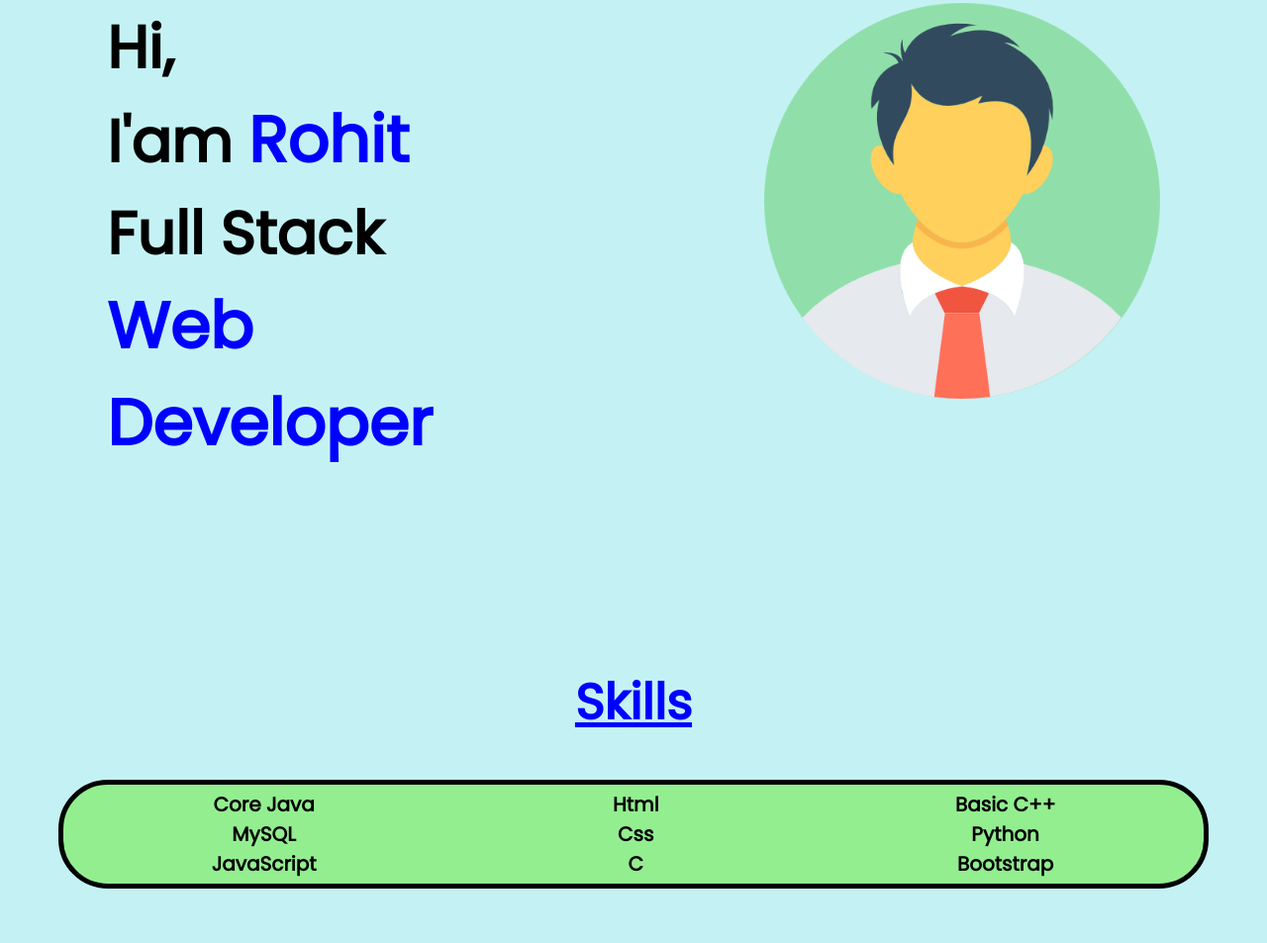
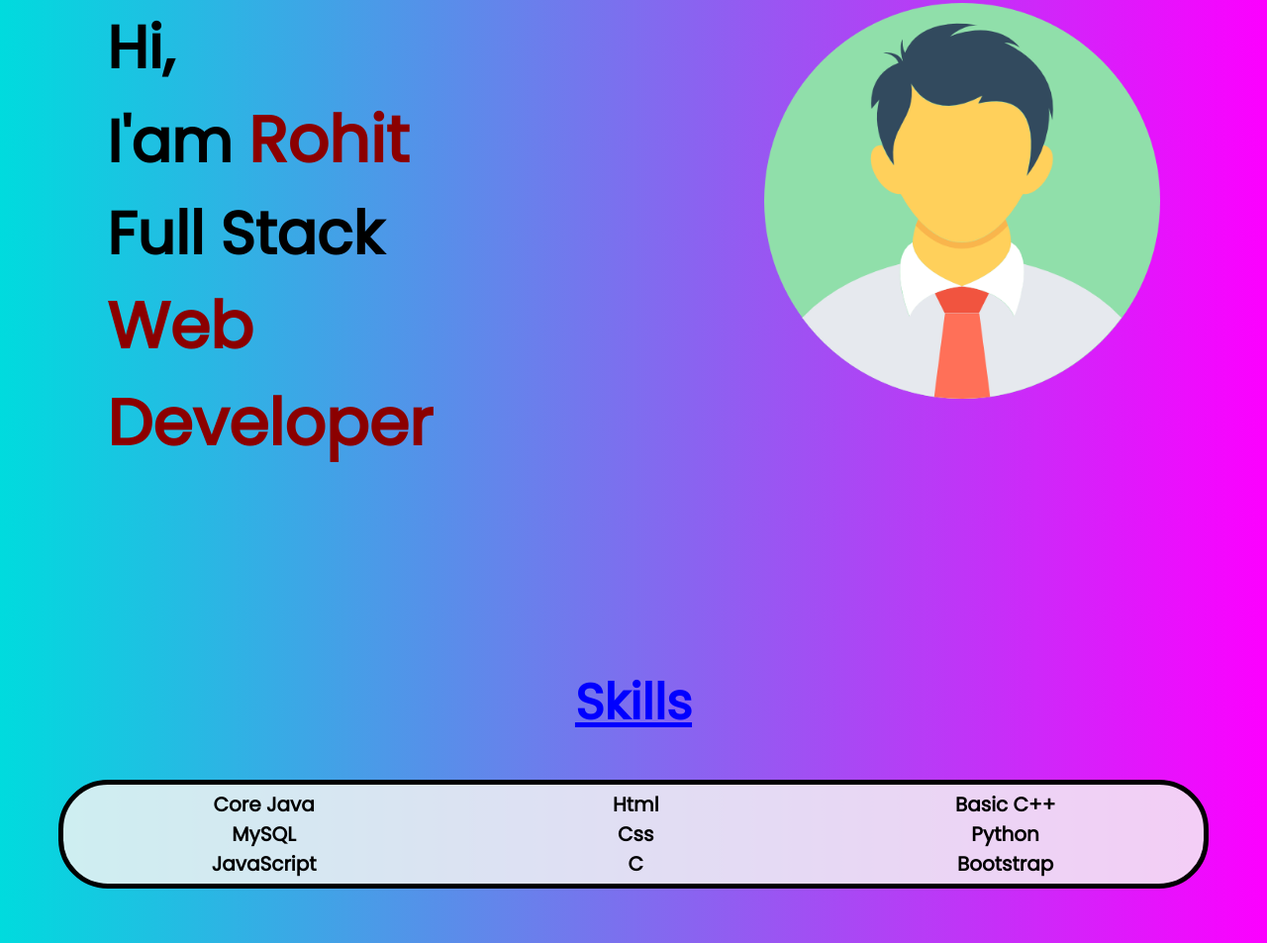
Before and after one commit to rohit7374/Portfolio-Website, a plain HTML site: page index.html in a window 1280 px wide. Shown: the part 167-1120 px from the top of the page at 99% size. Drawn offline with Linux system fonts and the light colour scheme.

Commit message:
changes in background

```diff
--- a/style.css
+++ b/style.css
@@ -9,7 +9,10 @@ html{
 }
 body{
     width: 100%;
-    background-color: rgba(175, 238, 240, 0.732);
+    background-color: #00DBDE;
+    background-image: linear-gradient(90deg, #00DBDE 0%, #FC00FF 100%);
+
+    /* background-color: rgba(175, 238, 240, 0.732); */
 }
 .nav{
     display: flex;
@@ -97,7 +100,7 @@ body{
     font-size: 60px;
 }
 h1 span{
-    color: blue;
+    color:darkred;
     font-size: 65px;
 }
 /* .body .logo{
@@ -131,7 +134,7 @@ h1 span{
     border-radius: 50px;
     font-weight: bolder;
     font-size: 20px;
-    background-color: rgb(147, 238, 144);
+    background-color: rgba(245, 245, 245, 0.834);
 }
 .skillbox div{
     font-weight: 2000;
```
